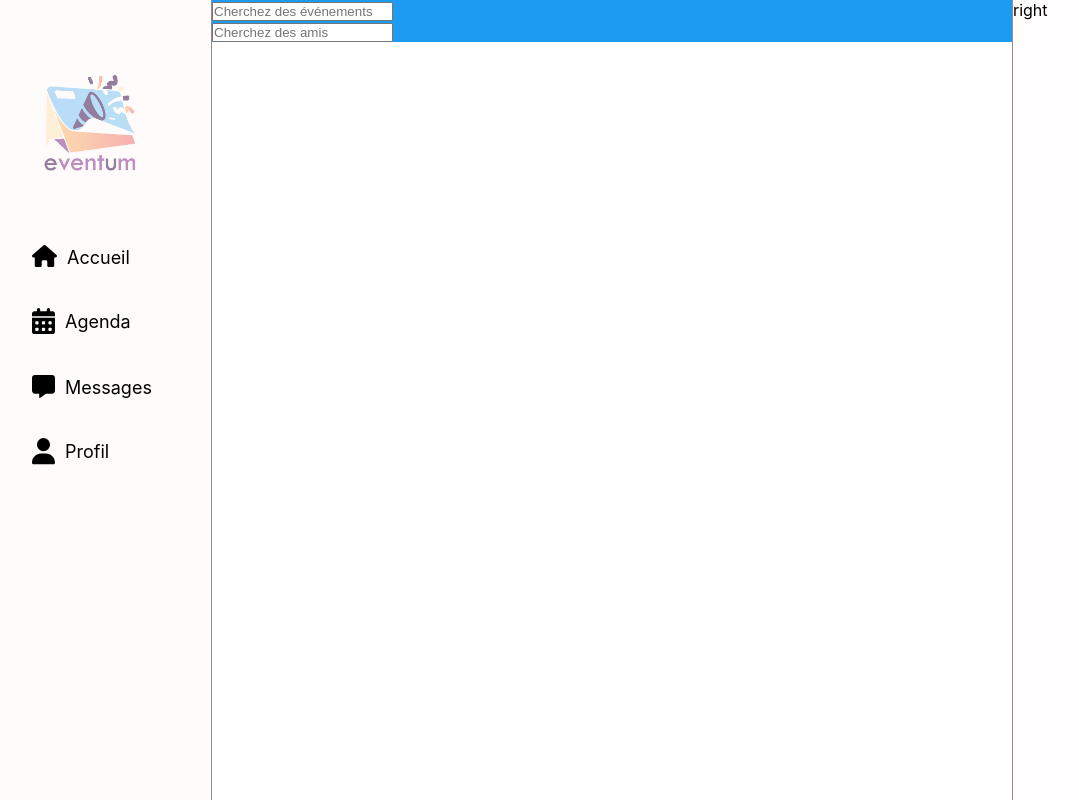
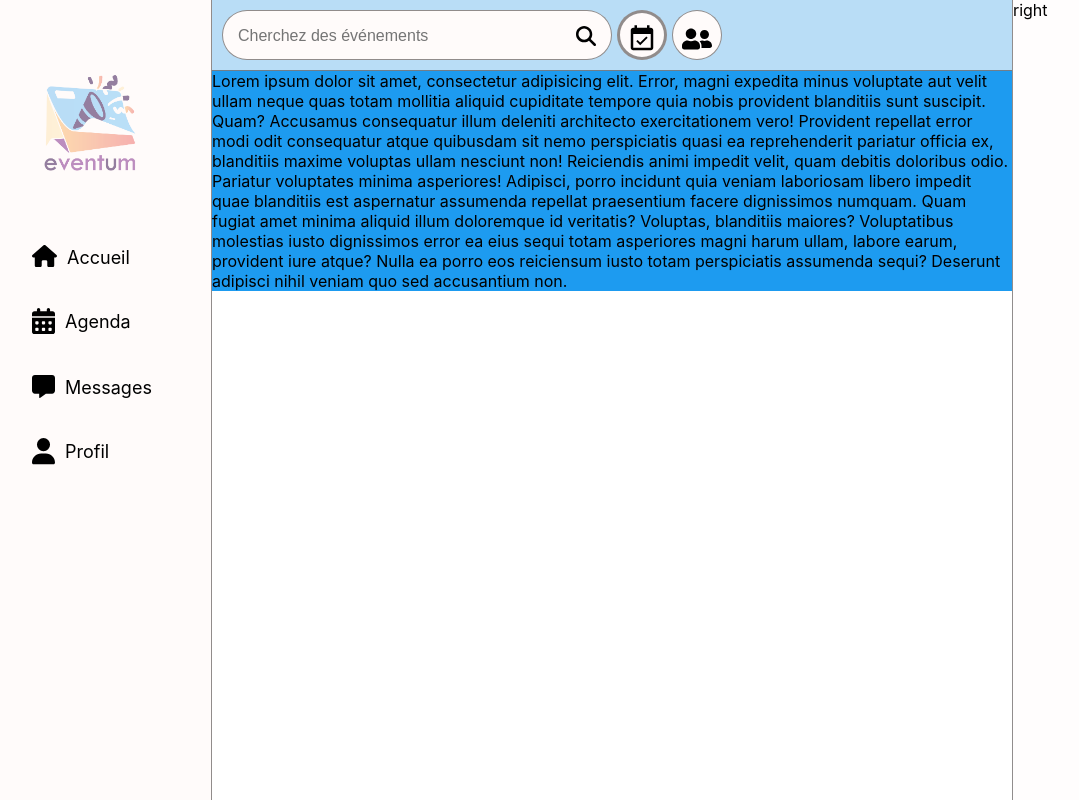
Before and after one commit to SkateZen/we4a_project, a PHP site: page /css/index_marius.html in a window 1280 px wide. Shown: the whole page, without its empty margins (28-1107 px from the left). Run offline with PHP 8.4, Linux system fonts and the light colour scheme.

Commit message:
add searchbar

```diff
--- /dev/null
+++ b/css/accueil.css
@@ -0,0 +1,93 @@
+
+:root {
+
+    /* Variable color */
+
+    --searchBar: #B9DDF6;
+}
+
+header{
+    background: var(--searchBar);
+    width: 100%;
+    position: sticky;
+    top: 0;
+
+    border-bottom: 1px solid var(--ligneSection);
+}
+
+.search-bar{
+    display: flex;
+    flex-direction: row;
+    /* justify-content: space-around; */
+    align-items: center;
+    padding: 10px;
+}
+
+.search-box{
+
+    background: var(--sidebarBackground);
+
+    height: 50px;
+    width: 50%;
+    min-width: 250px;
+    border-radius: 50px;
+    padding: 15px;
+
+    border: 1px solid var(--ligneSection);
+
+
+}
+
+.search-btn{
+    float: right;
+
+    /* display: flex;
+    justify-content: center;
+    align-items: center; */
+}
+
+.search-text{
+    /* padding: 10px; */
+    border: none;
+    outline: none;
+    background: none;
+    float: left;
+
+    font-size: 16px;
+    transition: 0.4s;
+    line-height: 20px;
+    width: 90%;
+
+    /* border: 1px solid var(--ligneSection); */
+}
+
+
+
+.categorie{
+    background: var(--sidebarBackground);
+
+    width: 50px;
+    height: 50px;
+
+    margin-left: 5px;
+
+    border-radius: 50%;
+
+    border: 1px solid var(--ligneSection);
+
+    /* color: var(--texte); */
+
+    text-align: center;
+
+    cursor: pointer;
+}
+
+.categorie svg{
+    /* vertical-align: middle; */
+    margin-top: 10px;
+}
+
+.categorie.selected{
+    /* background: var(--sidebarLinksHover); */
+    border: 3px solid var(--ligneSection);
+}
--- a/css/base.css
+++ b/css/base.css
@@ -5,6 +5,8 @@
 :root {
 
     /* Variable color */
+
+    --ligneSection: #352f2f8a;
 
     --background: #1d9bf020;
     --brandColor: #d9d9d9;
@@ -56,7 +58,7 @@ aside.leftside{
 	z-index: 1;
 	overflow-x: hidden;
 
-    border-right : 1px solid #352f2f8a;
+    border-right : 1px solid var(--ligneSection);
 }
 
 main{
@@ -81,7 +83,7 @@ aside.rightside{
 	z-index: 1;
 	overflow-x: hidden;
 
-    border-left : 1px solid #352f2f8a;
+    border-left : 1px solid var(--ligneSection);
 }
 
 
--- a/css/index_marius.html
+++ b/css/index_marius.html
@@ -5,7 +5,14 @@
   <meta http-equiv="X-UA-Compatible" content="IE=edge">
   <meta name="viewport" content="width=device-width, initial-scale=1.0">
   <link rel="stylesheet" href="./style_sidebar.css">
+
   <link rel="stylesheet" href="./base.css">
+
+  <link rel="stylesheet" href="./accueil.css">
+
+  <link rel="stylesheet" href="./effect.css">
+
+  <script src="../javascript/script_search_bar.js"></script>
   <title>Document</title>
 </head>
 <body>
@@ -84,28 +91,64 @@
     </aside>
 
     <main>
-             <!-- Recherche d'événements -->
-        <form action="" method="POST">
-            <input type="search" id="search_evenement" name="search_evenement" placeholder="Cherchez des événements">
 
-            <!-- div dans laquelle les résultats de la recherche ajax s'afficheront -->
-            <div id="results_event">
+        <header>
 
-            </div>
+            <div class="search-bar">
 
-        </form>
+                <!-- Recherche d'événements -->
+
+                <div class="search-box">
+                    <input class="search-text" type="text" id="search_evenement" name="search_evenement" placeholder="Cherchez des événements">
+
+                    <input class="search-text hide"  type="search" id="search_utilisateur" name="search_utilisateur" placeholder="Cherchez des amis">
 
 
-        <!-- Recherche d'utilisateurs -->
-        <form action="" method="POST">
-            <input type="search" id="search_utilisateur" name="search_utilisateur" placeholder="Cherchez des amis">
+                    <a class="search-btn" href="#">
+                        <svg xmlns="http://www.w3.org/2000/svg" viewBox="0 0 512 512" width="20px">
+                            <!-- ! Font Awesome Pro 6.4.0 by @fontawesome - https://fontawesome.com License - https://fontawesome.com/license (Commercial License) Copyright 2023 Fonticons, Inc. -->
+                            <path d="M416 208c0 45.9-14.9 88.3-40 122.7L502.6 457.4c12.5 12.5 12.5 32.8 0 45.3s-32.8 12.5-45.3 0L330.7 376c-34.4 25.2-76.8 40-122.7 40C93.1 416 0 322.9 0 208S93.1 0 208 0S416 93.1 416 208zM208 352a144 144 0 1 0 0-288 144 144 0 1 0 0 288z"/></svg>
+                    </a>
+                </div>
 
+                <!-- Recherche d'utilisateurs -->
+
+                <button class="categorie selected" id="search_event_button">
+                    <svg xmlns="http://www.w3.org/2000/svg" width="30"  viewBox="0 0 24 24">
+                        <path d="M16.53 11.06L15.47 10l-4.88 4.88-2.12-2.12-1.06 1.06L10.59 17l5.94-5.94zM19 3h-1V1h-2v2H8V1H6v2H5c-1.11 0-1.99.9-1.99 2L3 19c0 1.1.89 2 2 2h14c1.1 0 2-.9 2-2V5c0-1.1-.9-2-2-2zm0 16H5V8h14v11z"/></svg>
+
+                </button>
+
+                <button class="categorie" id="search-amis-button">
+
+                    <svg viewBox="0 0 640 512" width="30" xmlns="http://www.w3.org/2000/svg">
+                        <path d="M192 256c61.9 0 112-50.1 112-112S253.9 32 192 32 80 82.1 80 144s50.1 112 112 112zm76.8 32h-8.3c-20.8 10-43.9 16-68.5 16s-47.6-6-68.5-16h-8.3C51.6 288 0 339.6 0 403.2V432c0 26.5 21.5 48 48 48h288c26.5 0 48-21.5 48-48v-28.8c0-63.6-51.6-115.2-115.2-115.2zM480 256c53 0 96-43 96-96s-43-96-96-96-96 43-96 96 43 96 96 96zm48 32h-3.8c-13.9 4.8-28.6 8-44.2 8s-30.3-3.2-44.2-8H432c-20.4 0-39.2 5.9-55.7 15.4 24.4 26.3 39.7 61.2 39.7 99.8v38.4c0 2.2-.5 4.3-.6 6.4H592c26.5 0 48-21.5 48-48 0-61.9-50.1-112-112-112z"/></svg>
+                </button>
+            </div>
             <!-- div dans laquelle les résultats de la recherche ajax s'afficheront -->
-            <div id="results">
 
-            </div>
+        </header>
 
-        </form>
+
+
+        <section class="evenements">
+
+             <!-- div dans laquelle les résultats de la recherche ajax s'afficheront -->
+             <div id="results_event">
+
+             </div>
+
+             <div id="results">
+
+             </div>
+
+            Lorem ipsum dolor sit amet, consectetur adipisicing elit. Error, magni expedita minus voluptate aut velit ullam neque quas totam mollitia aliquid cupiditate tempore quia nobis provident blanditiis sunt suscipit. Quam?
+            Accusamus consequatur illum deleniti architecto exercitationem vero! Provident repellat error modi odit consequatur atque quibusdam sit nemo perspiciatis quasi ea reprehenderit pariatur officia ex, blanditiis maxime voluptas ullam nesciunt non!
+            Reiciendis animi impedit velit, quam debitis doloribus odio. Pariatur voluptates minima asperiores! Adipisci, porro incidunt quia veniam laboriosam libero impedit quae blanditiis est aspernatur assumenda repellat praesentium facere dignissimos numquam.
+            Quam fugiat amet minima aliquid illum doloremque id veritatis? Voluptas, blanditiis maiores? Voluptatibus molestias iusto dignissimos error ea eius sequi totam asperiores magni harum ullam, labore earum, provident iure atque?
+            Nulla ea porro eos reiciensum iusto totam perspiciatis assumenda sequi? Deserunt adipisci nihil veniam quo sed accusantium non.
+        </section>
+
 
     </main>
 
```
Also changed, not shown: accueil.php (+59 -15 lines), javascript/script_search_bar.js (+51 -0 lines).
